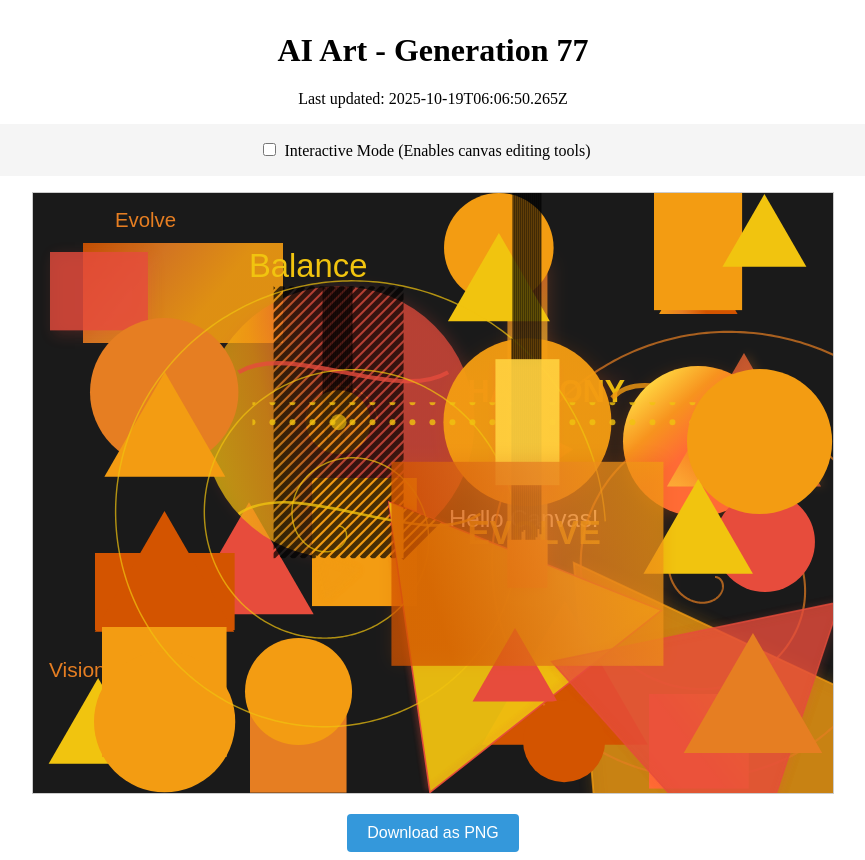
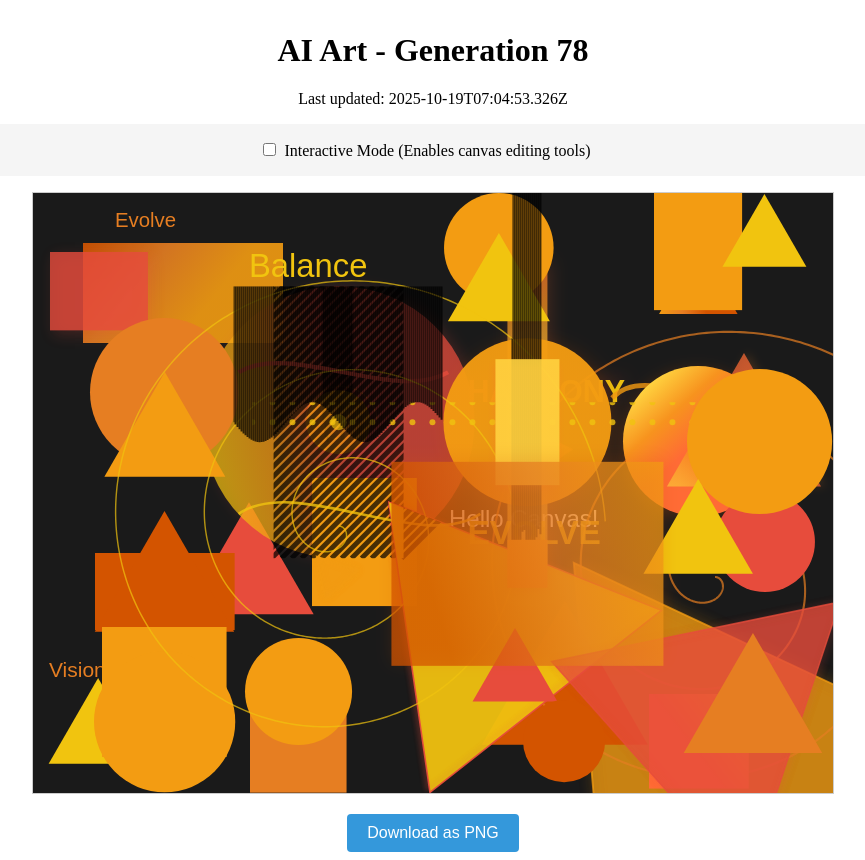
Before and after one commit to mcclowes/ai-art, a React (Vite) app: page / in a window 1280 px wide. Shown: the whole page, without its empty margins (207-1072 px from the left). Built offline with nearby package versions, Linux system fonts and the light colour scheme.

Commit message:
Improve artwork - Generation 78

```diff
--- a/src/artwork-state.ts
+++ b/src/artwork-state.ts
@@ -967,9 +967,20 @@ export const artworkState: ArtworkState = {
       },
       "opacity": 0.7437025759403603,
       "id": "gradient_rect_1760854010265"
+    },
+    {
+      "type": "rectangle",
+      "x": 200.56242274412858,
+      "y": 93.17181705809645,
+      "width": 210,
+      "height": 272,
+      "fillStyle": "#e67e22",
+      "pattern": "waves",
+      "opacity": 0.7412569672995762,
+      "id": "pattern_rect_1760857493326"
     }
   ],
-  "generation": 77,
-  "lastUpdated": "2025-10-19T06:06:50.265Z",
+  "generation": 78,
+  "lastUpdated": "2025-10-19T07:04:53.326Z",
   "cycleStarted": "2025-10-16T02:32:55.705Z"
 };
```
